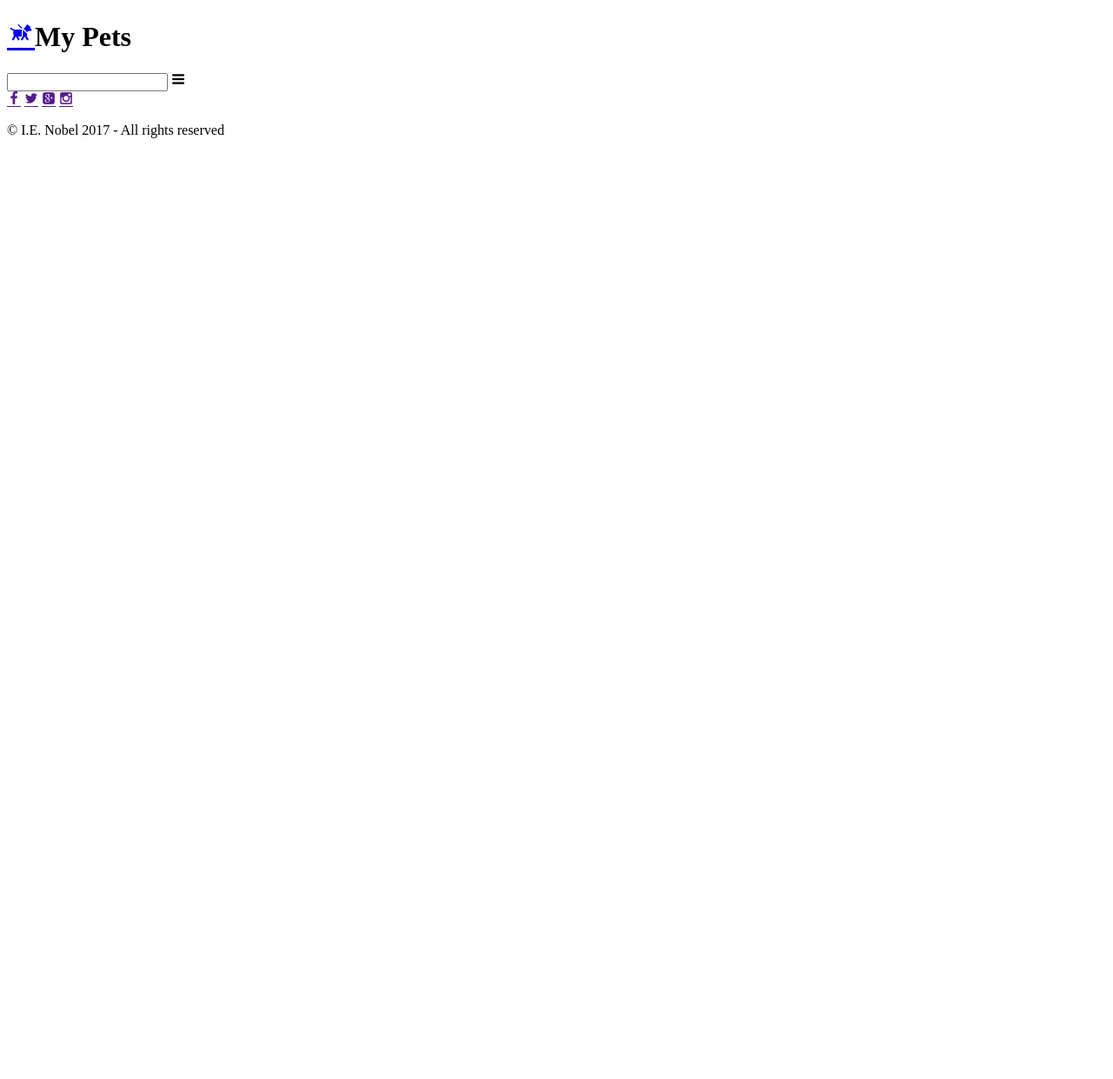
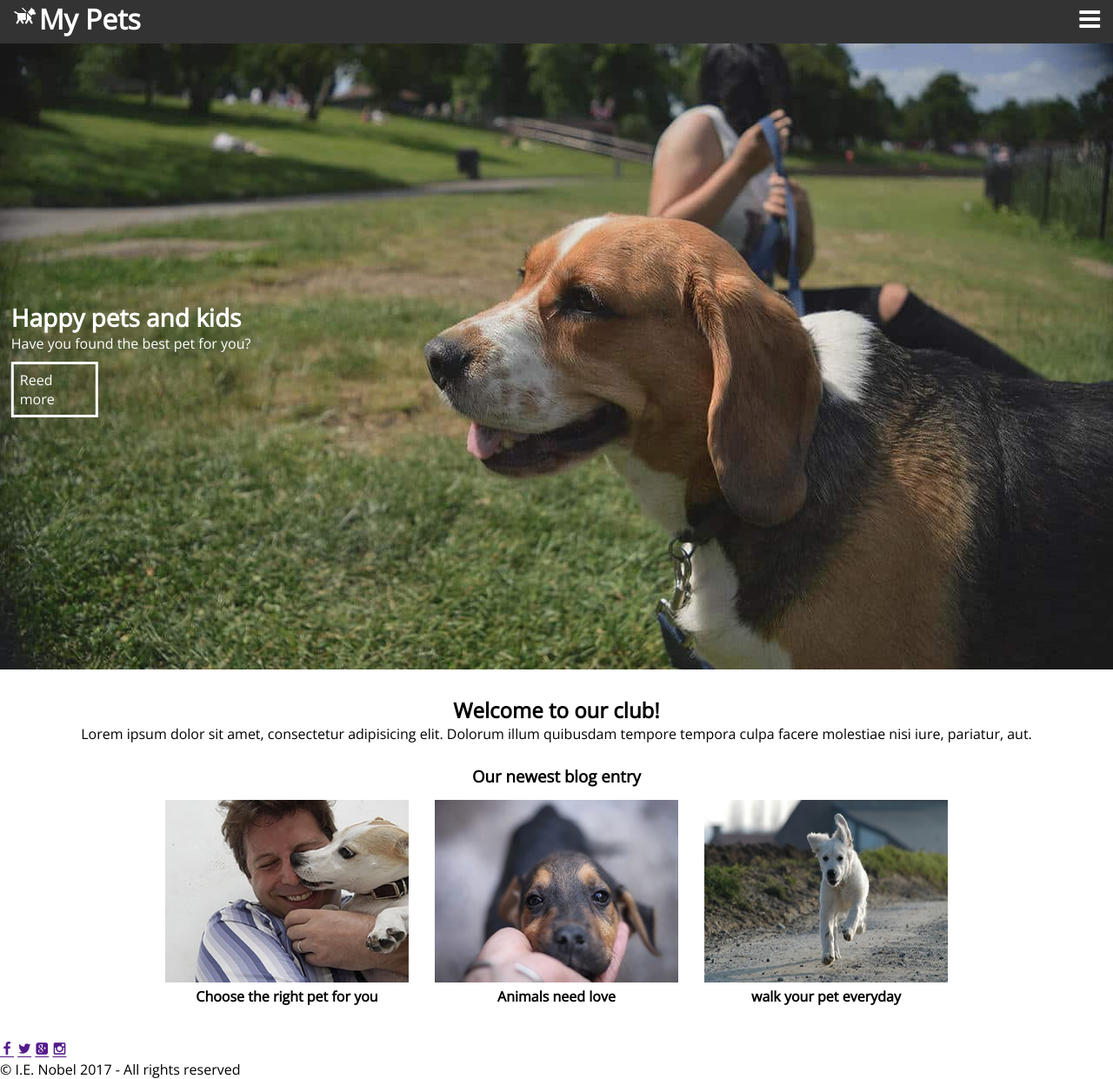
Before and after one commit to rangelz1/MyPets, a plain HTML site: page index.html in a window 1280 px wide. Shown: the whole page at 87% size. Before the commit the page ends 800 px from the top, so only its background shows below. Drawn offline with nearby package versions, Linux system fonts and the light colour scheme.

Commit message:
New css added for menu,blog and banner display and removed unnesesary zip file

```diff
--- /dev/null
+++ b/css/banner.css
@@ -0,0 +1,34 @@
+#banner {
+	margin-top: 50px;
+	position: relative;
+}
+#banner img {
+	width: 100%;
+	height: 100%;
+}
+
+#banner .container {
+	position: absolute;
+	top: 50%;
+	left: 50%;
+	transform: translateX(-50%) translateY(-50%);
+	color: #fff;
+}
+
+#banner h2 {
+	font-size: 28px;
+}
+
+#banner a {
+	display: block;
+	width: 100px;
+	color: #fff;
+	text-decoration: none;
+	padding: 7px;
+	margin-top: 10px;
+	border:3px solid #fff;
+}
+
+#banner a:hover {
+	background: rgba(51,51,51,0.5);
+}
--- /dev/null
+++ b/css/blog.css
@@ -0,0 +1,18 @@
+#blog h3, h4 {
+	text-align: center;
+}
+
+#blog .container {
+	display: flex;
+	justify-content: center;
+	flex-wrap: wrap;
+}
+
+#blog article {
+	margin: 15px;
+}
+
+#blog img {
+	width: 100%;
+	max-width: 280px;
+}
--- a/css/font.css
+++ b/css/font.css
@@ -50,7 +50,7 @@
 .icon-menu-bar:before {
   content: "\63";
 }
-.icon-icon-dog:before {
+.icon-dog:before {
   content: "\64";
 }
 .icon-instagram:before {
--- /dev/null
+++ b/css/menu.css
@@ -0,0 +1,38 @@
+#menu-bar {
+	display: none;
+}
+
+header label {
+	float: right;
+	font-size: 28px;
+	margin: 6px 0;
+	cursor: pointer;
+}
+
+.menu {
+	position: absolute;
+	top: 50px;
+	left: 0;
+	width: 100%;
+	height: 100vh;
+	background: rgba(51,51,51,0.9);
+	transition: all 0.5s;
+	transform: translateX(-100%);
+}
+
+.menu a {
+	display: block;
+	color: #fff;
+	height: 50px;
+	text-decoration: none;
+	padding: 15px;
+	border-bottom: 1px solid rgba(255,255,255,0.3);
+}
+
+.menu a:hover {
+	background: rgba(255,255,255,0.3);
+}
+
+#menu-bar:checked ~ .menu {
+	transform: translateX(0%);
+}
--- a/css/style.css
+++ b/css/style.css
@@ -0,0 +1,46 @@
+@import url(http://fonts.googleapis.com/css?family=Open+Sans);
+@import url(http://weloveiconfonts.com/api/?family=fontawesome|typicons);
+* {
+	margin: 0;
+	padding: 0;
+	box-sizing: border-box;
+}
+
+body {
+	font-family: 'Open Sans', sans-serif;
+}
+
+header {
+	width: 100%;
+	height: 50px;
+	background: #333;
+	color: #fff;
+
+	position: fixed;
+	top: 0;
+	left: 0;
+	z-index: 100;
+}
+
+.container {
+	width: 98%;
+	margin: auto;
+}
+
+h1 {
+	margin-top: 0;
+	float: left;
+}
+
+header .container {
+	display: table;
+}
+
+section {
+	width: 100%;
+	margin-bottom: 25px;
+}
+
+#welcome {
+	text-align: center;
+}
--- a/index.html
+++ b/index.html
@@ -6,15 +6,56 @@
 		<title>My Pets</title>
 		<link href="css/font.css" rel="stylesheet">
 		<link rel="stylesheet" type="text/css" href="css/style.css">
+		<link rel="stylesheet" type="text/css" href="css/menu.css">
+		<link rel="stylesheet" type="text/css" href="css/banner.css">
+		<link rel="stylesheet" type="text/css" href="css/blog.css">
 	</head>
 	<body>
 		<header>
 			<div class="container">
-				<h1 class="icon-dog"><a class="icon-icon-dog" href="#"></a>My Pets</h1>
-				<input type="text">
-				<span class="icon-menu-bar" for="menu-bar"></span>
+				<h1 class="icon-dog">My Pets</h1>
+				<input type="checkbox" id="menu-bar">
+				<label class="icon-menu-bar" for="menu-bar"></label>
+				<nav class="menu">
+					<a href="">Home</a>
+					<a href="">Pets</a>
+					<a href="">Blog</a>
+					<a href="">Contact us</a>
+				</nav>
 			</div>
 		</header>
+		<main>
+		<section id="banner">
+			<img src="img/banner.jpg" alt="">
+			<div class="container">
+				<h2>Happy pets and kids</h2>
+				<p>Have you found the best pet for you?</p>
+				<a href="#">Reed more</a>
+			</div>
+		</section>
+		<section id="welcome">
+			<h2>Welcome to our club!</h2>
+			<p>Lorem ipsum dolor sit amet, consectetur adipisicing elit. Dolorum illum quibusdam tempore tempora culpa facere molestiae nisi iure, pariatur, aut.</p>
+		</section>
+		<section id="blog">
+			<h3>Our newest blog entry</h3>
+			<div class="container">
+							<article>
+								<img src="img/pet-blog1.jpg">
+								<h4>Choose the right pet for you</h4>
+							</article>
+							<article>
+								<img src="img/pet-blog2.jpg">
+								<h4>Animals need love</h4>
+							</article>
+							<article>
+								<img src="img/pet-blog3.jpg">
+								<h4>walk your pet everyday</h4>
+							</article>
+						</div>
+		</section>
+
+		</main>
 		<footer class="footer">
 			<div class="social">
 				<a href="" class="icon-facebook-1"></a>
```
Also changed, not shown: 1 other file.
